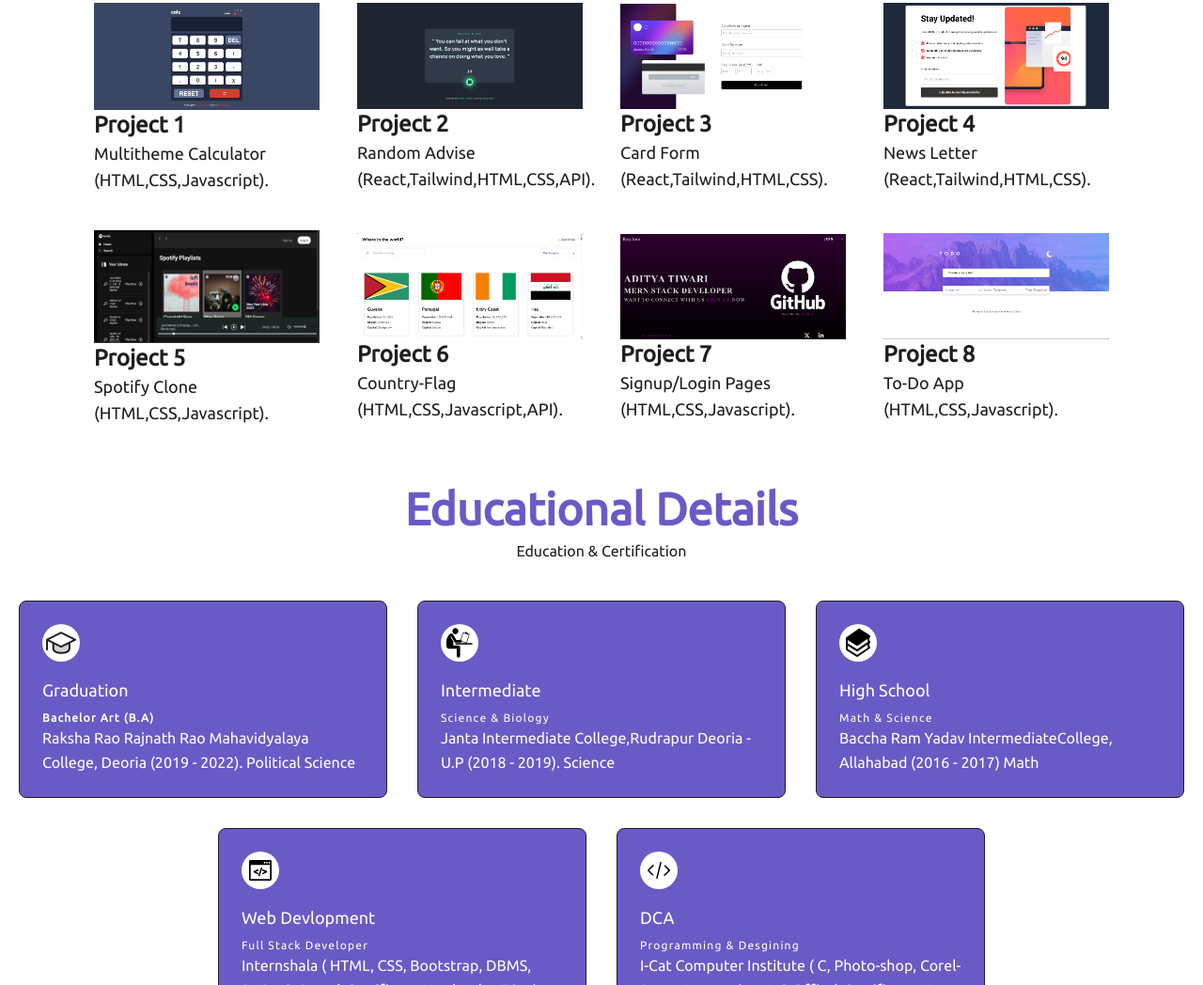
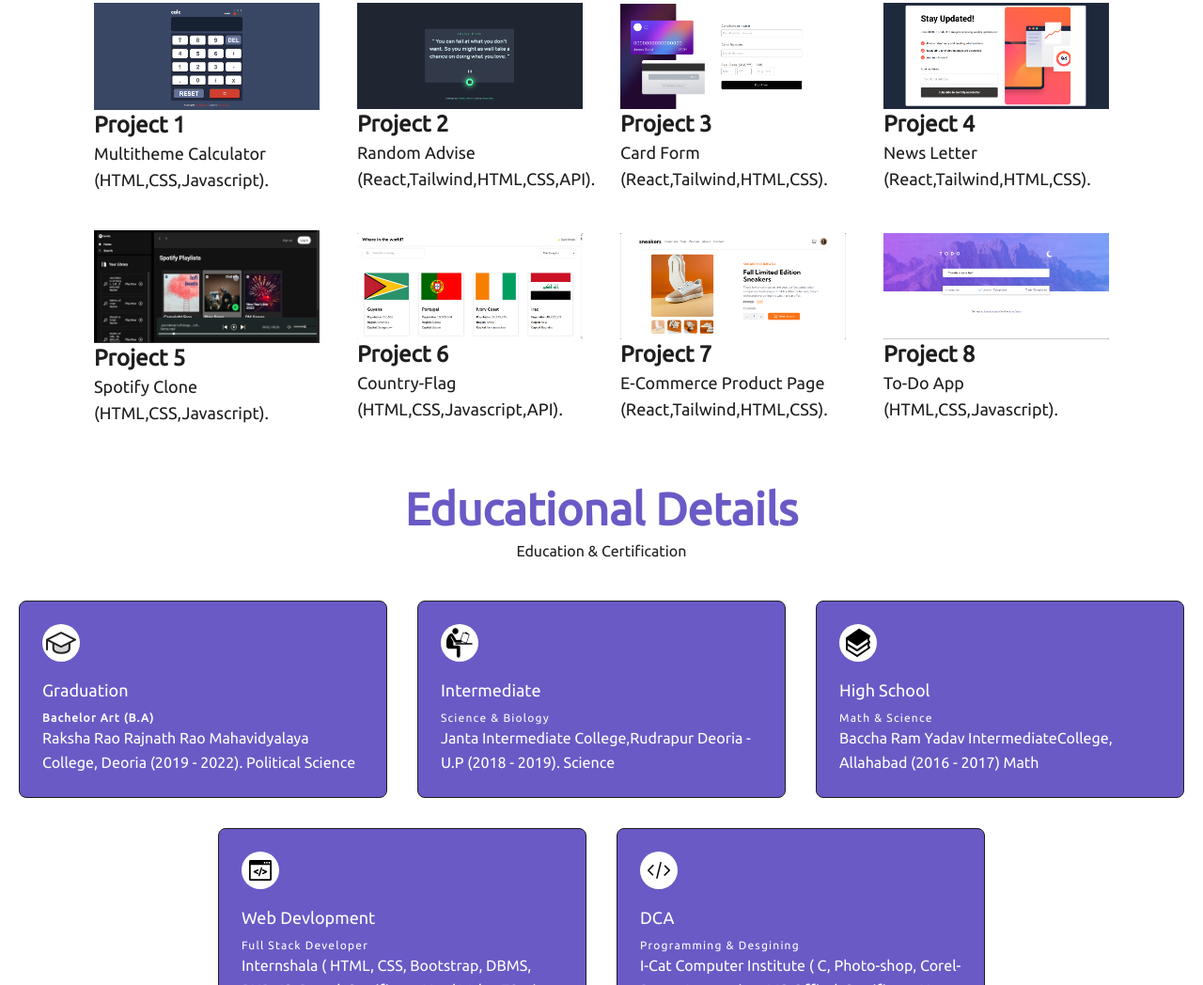
Before and after one commit to aditya379/Tailwind-Portfolio, a website: page index.html in a window 1280 px wide. Shown: the part 1338-2386 px from the top of the page at 94% size. Drawn offline with nearby package versions, Linux system fonts and the light colour scheme.

Commit message:
project added

```diff
--- a/index.html
+++ b/index.html
@@ -417,11 +417,11 @@
             <li
               class="card card-dark transition duration-300 w-60 hover:text-[#695AC6] ease-in-out transform hover:scale-105"
             >
-              <a href="https://aditya379.github.io/Multi-pages/">
-                <img src="media/Pages.png" alt="" />
+              <a href="https://aditya379.github.io/E-commerce-Product/">
+                <img src="media/Product.png" alt="" />
                 <div class="desc desc-light">
                   <h2 class="md:text-2xl text-xl font-semibold">Project 7</h2>
-                  <p class="text-lg">Signup/Login Pages (HTML,CSS,Javascript).</p>
+                  <p class="text-lg">E-Commerce Product Page (React,Tailwind,HTML,CSS).</p>
                 </div>
               </a>
             </li>
```
Also changed, not shown: media/Product.png (added).
